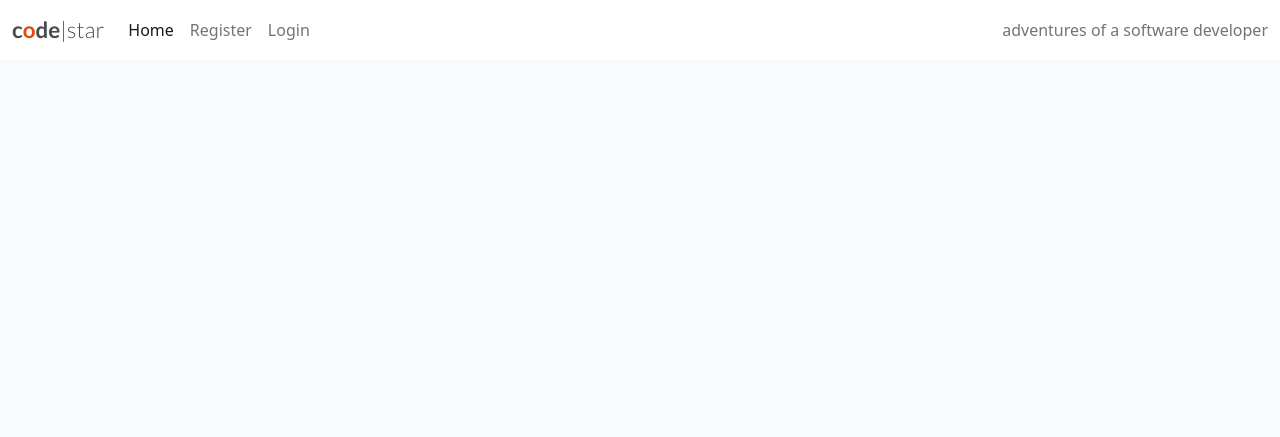
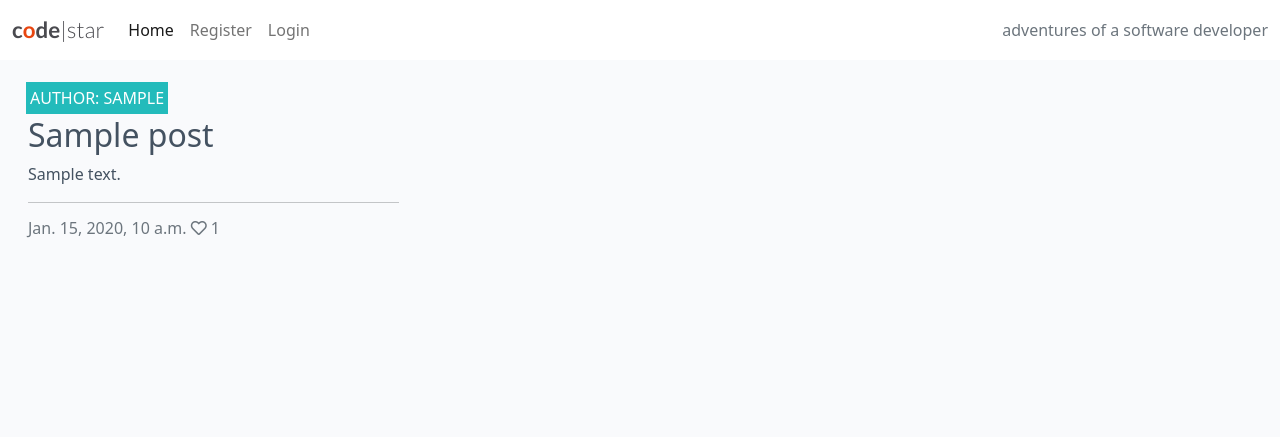
Before and after one commit to sonetto104/code-star-walkthrough, a Django app: page / in a window 1280 px wide. Shown: the top 437 px of the page. Run offline with Django 3.2, Linux system fonts and the light colour scheme; tables that the repository leaves empty hold one stand-in row (values such as "Sample post").

Commit message:
update templates

```diff
--- a/templates/account/login.html
+++ b/templates/account/login.html
@@ -12,8 +12,7 @@
     <div class="col-md-8 mt-3 offset-md-2">
       <h3>{% trans "Sign In" %}</h3>
 
-            <p>{% blocktrans %}Welcome back to the code|star blog. To leave a comment or like a post, please log in. If
-                you
+      <p>{% blocktrans %}Welcome back to the code|star blog. To leave a comment or like a post, please log in. If you
         have not created an account yet, then <a class="link" href="{{ signup_url }}">sign up</a>
         first.{% endblocktrans %}</p>
     </div>
--- a/templates/account/signup.html
+++ b/templates/account/signup.html
@@ -10,8 +10,8 @@
     <div class="col-md-8 mt-3 offset-md-2">
       <h3>{% trans "Sign Up" %}</h3>
 
-            <p>{% blocktrans %}Welcome back to the code|star blog. Do you already have an account? Then please <a
-                    class="link" href="{{ login_url }}">sign in</a> instead.{% endblocktrans %}</p>
+      <p>{% blocktrans %}Welcome back to the code|star blog. Do you already have an account? Then please <a class="link"
+          href="{{ login_url }}">sign in</a> instead.{% endblocktrans %}</p>
     </div>
   </div>
   <div class="row">
--- a/templates/base.html
+++ b/templates/base.html
@@ -39,16 +39,17 @@
                     </li>
                     {% if user.is_authenticated %}
                     <li class="nav-item">
-                        <a class="nav-link" href="#">Logout</a>
+                        <a class="nav-link" href="{% url 'account_logout' %}">Logout</a>
                     </li>
                     {% else %}
                     <li class="nav-item">
-                        <a class="nav-link" href="#">Register</a>
+                        <a class="nav-link" href="{% url 'account_signup' %}">Register</a>
                     </li>
                     <li class="nav-item">
-                        <a class="nav-link" href="#">Login</a>
+                        <a class="nav-link" href="{% url 'account_login' %}">Login</a>
                     </li>
                     {% endif %}
+
                 </ul>
                 <span class="navbar-text text-muted">
                     adventures of a software developer
--- a/templates/index.html
+++ b/templates/index.html
@@ -8,11 +8,52 @@
         <!-- Blog Entries Column -->
         <div class="col-12 mt-3 left">
             <div class="row">
+                {% for post in post_list %}
+                <div class="col-md-4">
+                    <div class="card mb-4">
+                        <div class="card-body">
+                            <div class="image-container">
+                                {% if "placeholder" in post.featured_image.url %}
+                                <img class="card-img-top"
+                                    src="https://codeinstitute.s3.amazonaws.com/fullstack/blog/default.jpg">
+                                {% else %}
+                                <img class="card-img-top" src=" {{ post.featured_image.url }}">
+                                {% endif %}
+                                <div class="image-flash">
+                                    <p class="author">Author: {{ post.author }}</p>
+                                </div>
+                            </div>
+                            <a href="{% url 'post_detail' post.slug  %}" class="post-link">
+                                <h2 class="card-title">{{ post.title }}</h2>
+                                <p class="card-text">{{ post.excerpt }}</p>
+                            </a>
+                            <hr />
+                            <p class="card-text text-muted h6">{{ post.created_on}} <i class="far fa-heart"></i>
+                                {{ post.number_of_likes }}</p>
+                        </div>
+                    </div>
+                </div>
+                {% if forloop.counter|divisibleby:3 %}
+            </div>
+            <div class="row">
+                {% endif %}
+                {% endfor %}
 
             </div>
         </div>
     </div>
+    {% if is_paginated %}
+    <nav aria-label="Page navigation">
+        <ul class="pagination justify-content-center">
+            {% if page_obj.has_previous %}
+            <li><a href="?page={{ page_obj.previous_page_number }}" class="page-link">&laquo; PREV </a></li>
+            {% endif %}
+            {% if page_obj.has_next %}
+            <li><a href="?page={{ page_obj.next_page_number }}" class="page-link"> NEXT &raquo;</a></li>
 
+            {% endif %}
+        </ul>
+    </nav>
+    {% endif %}
 </div>
-
 {%endblock%}
```
Also changed, not shown: templates/post_detail.html (+14 -13 lines), templates/account/logout.html (indentation only). Lines whose indentation alone changed are shown as unchanged.
